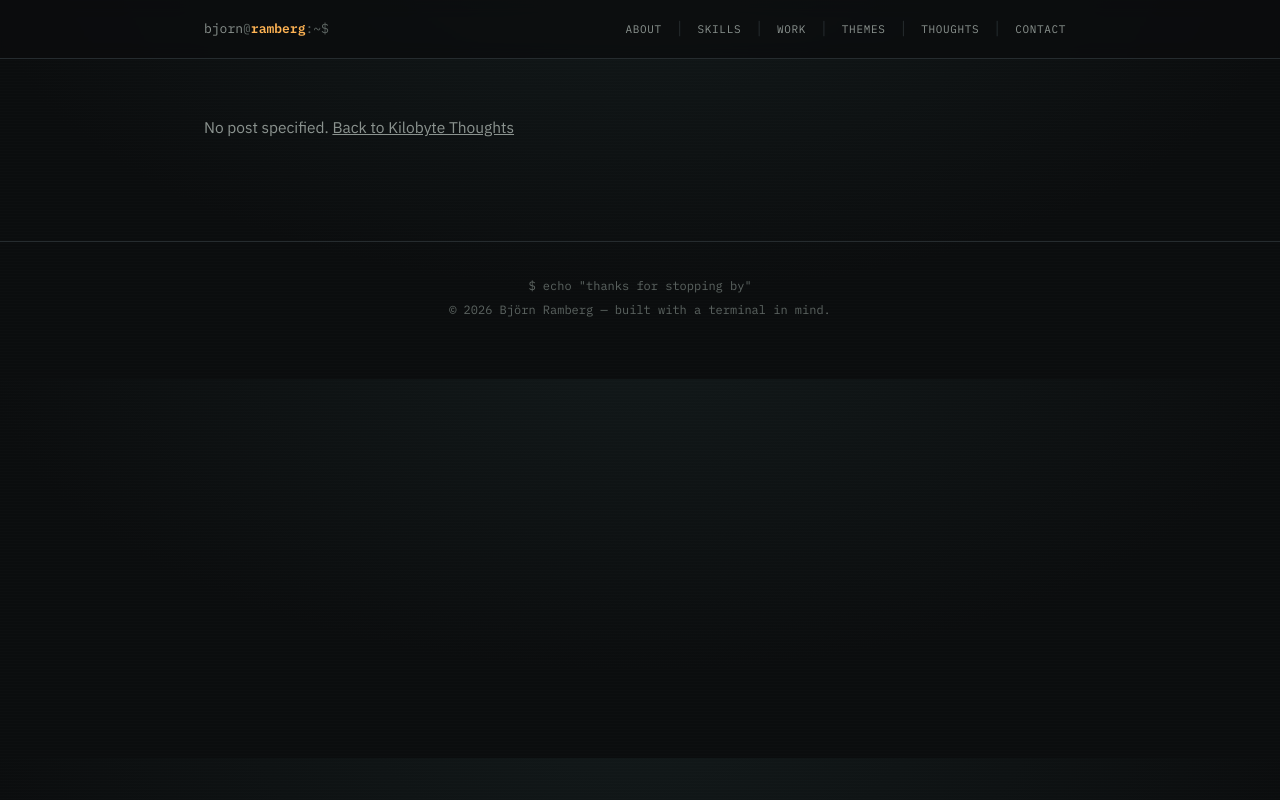
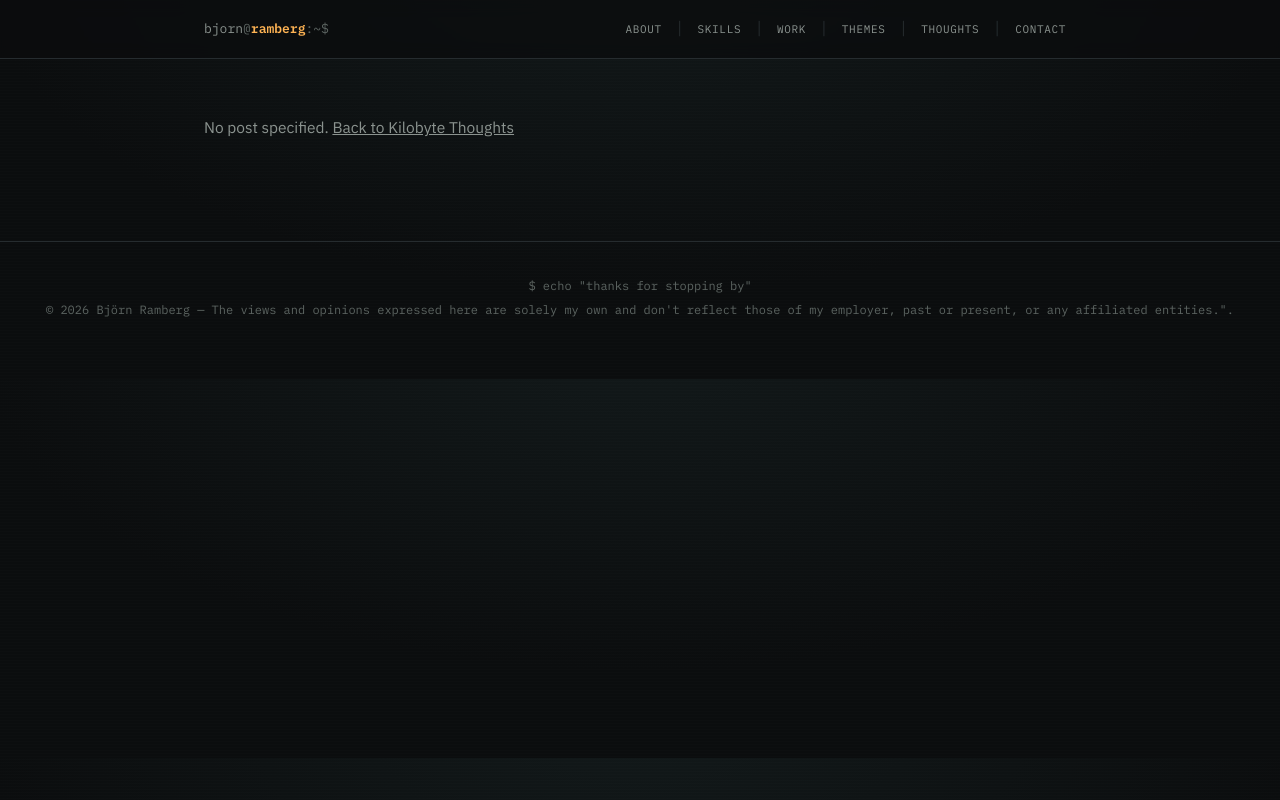
Before and after one commit to bjornramberg/bjornramberg.github.io, a plain HTML site: page post.html in a window 1280 px wide. Drawn offline with nearby package versions, Linux system fonts and the light colour scheme.

Commit message:
adding disclaimer

```diff
--- a/post.html
+++ b/post.html
@@ -44,7 +44,7 @@
 
   <footer class="footer">
     <p>$ echo "thanks for stopping by"</p>
-    <p>© 2026 Björn Ramberg — built with a terminal in mind.</p>
+    <p>© 2026 Björn Ramberg — The views and opinions expressed here are solely my own and don't reflect those of my employer, past or present, or any affiliated entities.".</p>
   </footer>
 
 </div>
```
